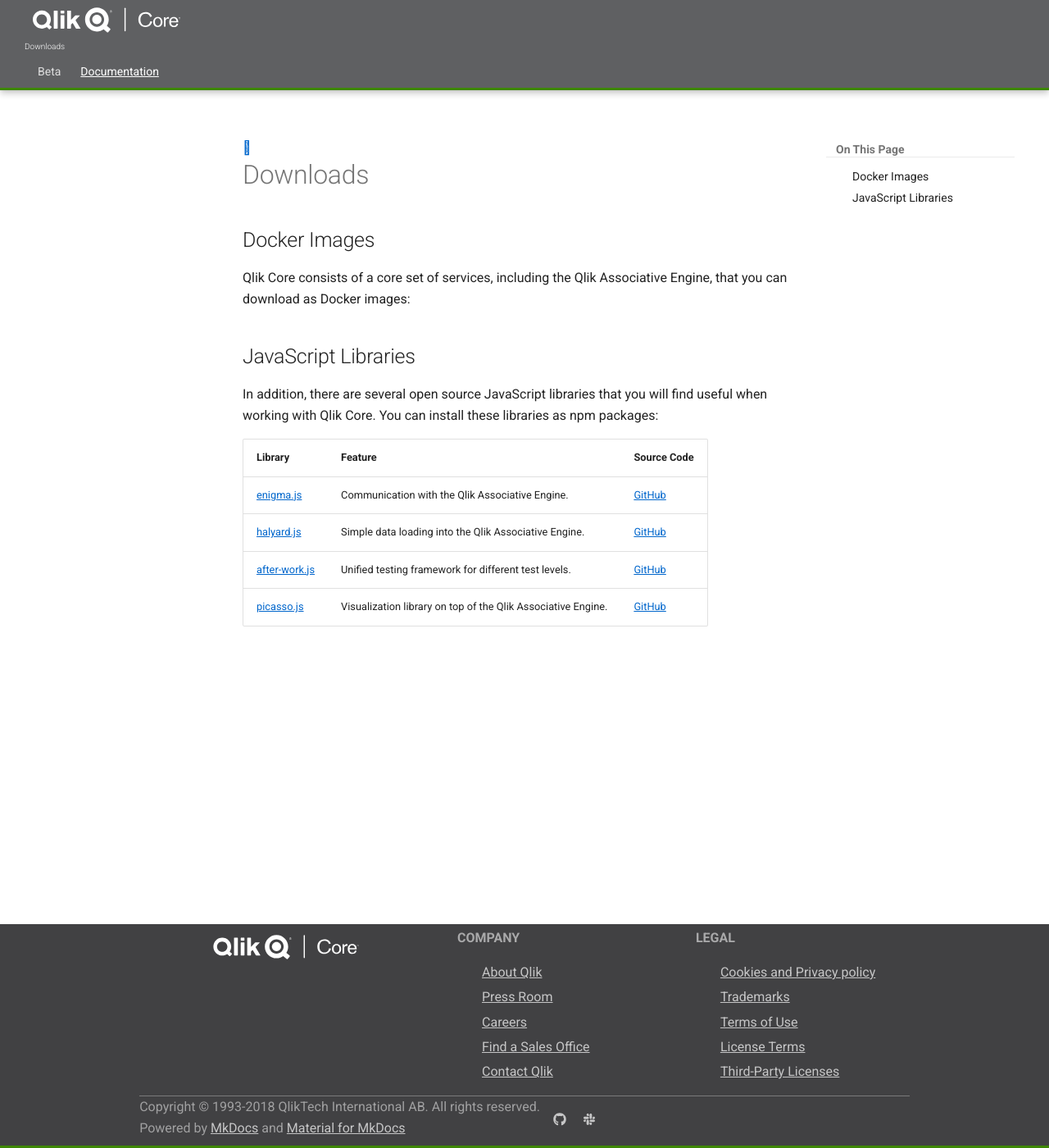
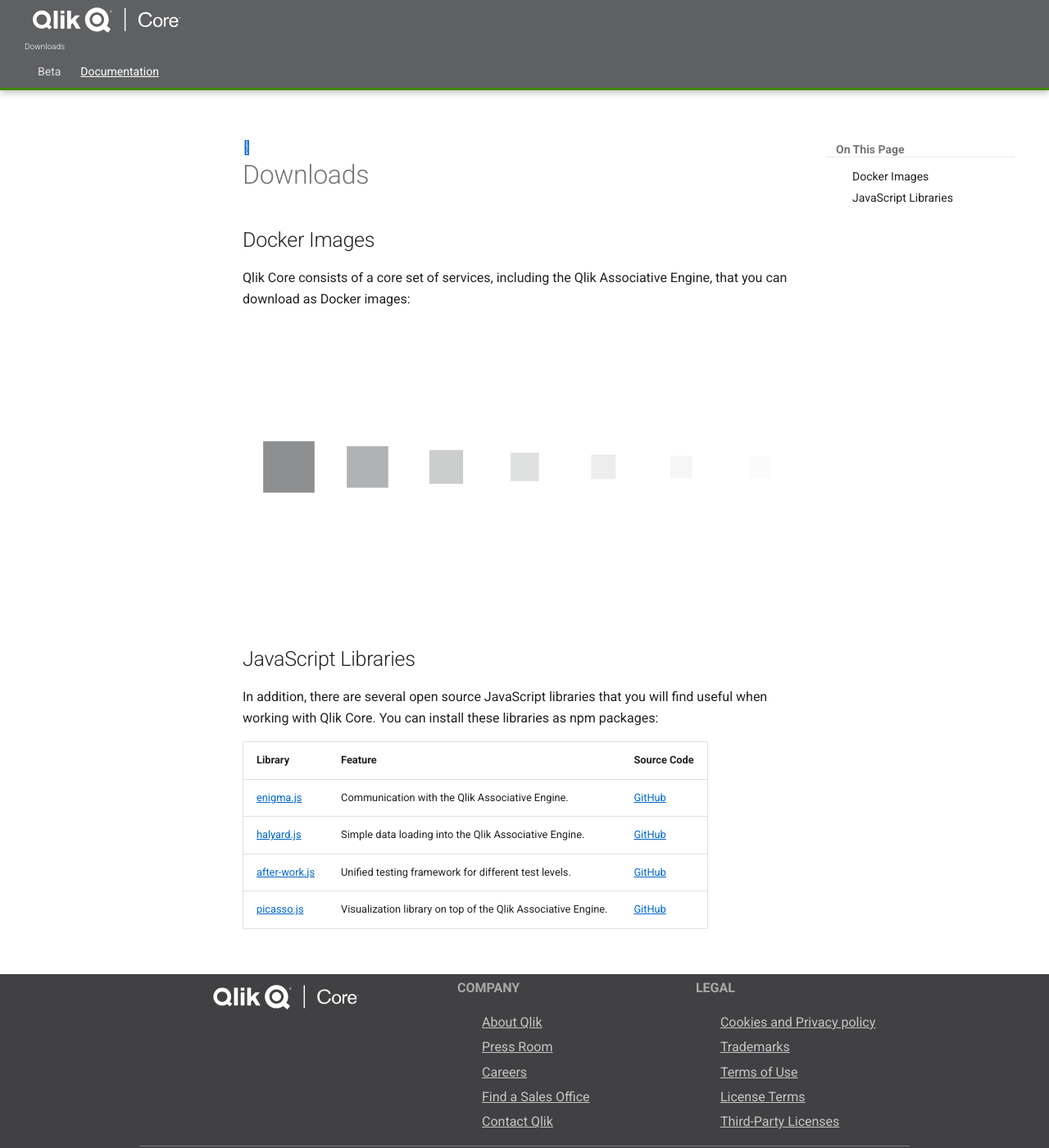
Before and after one commit to qlik-oss/core-website, an MkDocs documentation site: the page built from docs/docs/downloads.md, in a window 1280 px wide and 1400 px high. Shown: the whole window at 82% size. Built offline with MkDocs 1.6.1 and Material for MkDocs 9.7.7, drawn with Linux system fonts in a browser that asks for light colours; old or Windows-style settings are respelled for this version of MkDocs.

Commit message:
Add loader

```diff
--- a/docs/javascripts/downloads.js
+++ b/docs/javascripts/downloads.js
@@ -1,6 +1,17 @@
 (function() {
   const downloadsTableWrapper = document.getElementById('downloads-table-wrapper');
+
   if (downloadsTableWrapper) {
+    const loader = document.createElement('div');
+    loader.id = 'loader';
+    loader.className = 'dots';
+    for (let i = 0; i < 7; i++) {
+      const dot = document.createElement('div');
+      dot.className = 'dots__dot';
+      loader.appendChild(dot);
+    }
+    downloadsTableWrapper.appendChild(loader);
+
     const appId = '52e3297d-ceeb-45c9-bbe4-6069fe920760';
     const services = [
       {
@@ -61,7 +72,6 @@
 
           const scrollWrap = document.createElement('div');
           scrollWrap.className = 'md-typeset__scrollwrap';
-          downloadsTableWrapper.appendChild(scrollWrap);
 
           const tableContainer = document.createElement('div');
           tableContainer.className = 'md-typeset__table';
@@ -168,6 +178,8 @@
             serviceApis.forEach(api => cell.insertAdjacentHTML('beforeend', apiLink(api)));
             cell.insertAdjacentHTML('beforeend', changesCircles(serviceApis, [4, 5, 6, 7]));
           })
+
+          downloadsTableWrapper.replaceChild(scrollWrap, loader);
         })
         .then(() => doc.session.close());
     });
--- a/docs/stylesheets/downloads.css
+++ b/docs/stylesheets/downloads.css
@@ -1,3 +1,59 @@
+.dots {
+  --timer: 1s;
+  --delay: calc(var(--timer) * .4);
+  --delay-coefficient: calc(var(--delay) * .25);
+
+  height: 353px;
+  display: flex;
+  align-items: center;
+  justify-content: space-evenly;
+  flex-direction: row;
+}
+
+.dots__dot {
+  background-color: #fff;
+  width: calc(80% / 7);
+  animation: bounce var(--timer) alternate infinite;
+  transform: scale(.3);
+  flex-shrink: 0;
+  animation-delay: var(--delay);
+}
+
+.dots__dot::before {
+  content: '';
+  display: block;
+  padding-bottom: 100%;
+}
+
+.dots__dot:nth-child(1) {
+  animation-delay: calc(var(--delay) + (1 * var(--delay-coefficient)));
+}
+.dots__dot:nth-child(2) {
+  animation-delay: calc(var(--delay) + (2 * var(--delay-coefficient)));
+}
+.dots__dot:nth-child(3) {
+  animation-delay: calc(var(--delay) + (3 * var(--delay-coefficient)));
+}
+.dots__dot:nth-child(4) {
+  animation-delay: calc(var(--delay) + (4 * var(--delay-coefficient)));
+}
+.dots__dot:nth-child(5) {
+  animation-delay: calc(var(--delay) + (5 * var(--delay-coefficient)));
+}
+.dots__dot:nth-child(6) {
+  animation-delay: calc(var(--delay) + (6 * var(--delay-coefficient)));
+}
+.dots__dot:nth-child(7) {
+  animation-delay: calc(var(--delay) + (7 * var(--delay-coefficient)));
+}
+
+@keyframes bounce {
+  0% {
+    transform: scale(1);
+    background-color: var(--custom-grey);
+  }
+}
+
 .title__version {
   font-weight: bold;
   display: block;
@@ -31,12 +87,15 @@
 .changes__circle--added {
   background-color: var(--custom-green);
 }
+
 .changes__circle--updated {
   background-color: orange;
 }
+
 .changes__circle--removed {
   background-color: red;
 }
+
 .changes__circle--deprecated {
   background-color: var(--custom-grey);
 }
```
